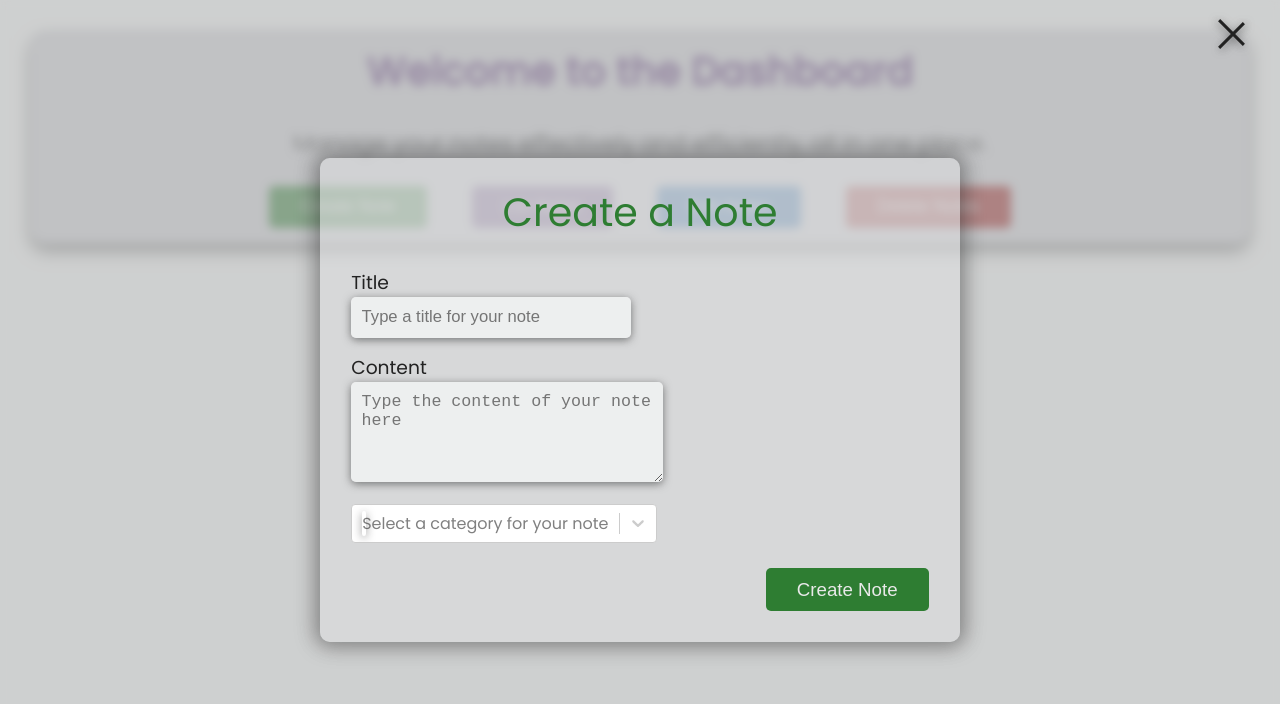
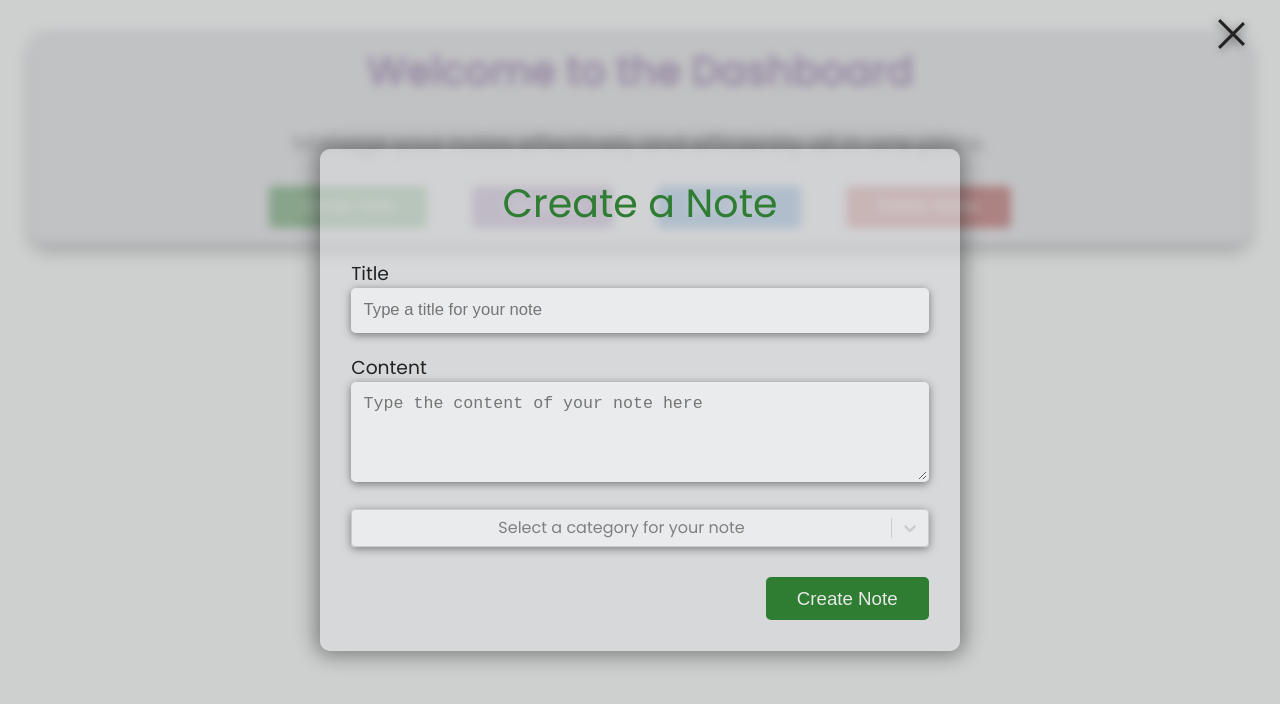
Before and after one commit to JuanWebDeveloper/studyhub-frontend, a Next.js app: page /dashboard in a window 1280 px wide. Shown: the top 704 px of the page. Built offline with nearby package versions, Linux system fonts and the light colour scheme.

Commit message:
Update form styles to enhance React-Select
The styles for the note category selector have been moved to a separate file and updated for a more professional look and feel.

```diff
--- a/src/common/utils/index.ts
+++ b/src/common/utils/index.ts
@@ -1,2 +1,3 @@
 //*> Exporting utilities related to note handling.
 export { noteCategories } from './notes/noteCategories';
+export { customNoteCategorySelectStyles } from './notes/noteCategoriesStyles';
--- /dev/null
+++ b/src/common/utils/notes/noteCategoriesStyles.ts
@@ -0,0 +1,22 @@
+import { StylesConfig } from 'react-select';
+
+export const customNoteCategorySelectStyles: StylesConfig = {
+ control: (styles, { isFocused }) => ({
+  ...styles,
+  backgroundColor: '#f7f8f895',
+  boxShadow: isFocused ? '0 0 20px 5px #22222265' : '0 2px 8px #22222280',
+ }),
+ menu: (styles) => ({ ...styles, backgroundColor: '#dfe1e2', boxShadow: '0 2px 8px #22222280' }),
+ option: (styles, { isSelected }) => ({
+  ...styles,
+  backgroundColor: isSelected ? '#0657a8' : '#dfe1e2',
+  color: isSelected ? '#e9e9e9' : '#222222',
+  textAlign: 'center',
+  '&:hover': {
+   backgroundColor: isSelected ? '#0657a8' : '#0657a890',
+   color: '#e9e9e9',
+  },
+ }),
+ placeholder: (styles) => ({ ...styles, textAlign: 'center' }),
+ singleValue: (styles) => ({ ...styles, textAlign: 'center' }),
+};
--- a/src/views/components/pages/dashboard/NoteFormModal.tsx
+++ b/src/views/components/pages/dashboard/NoteFormModal.tsx
@@ -2,7 +2,7 @@
 
 import Select from 'react-select';
 //*> Import the note categories.
-import { noteCategories } from '@/src/common/utils';
+import { noteCategories, customNoteCategorySelectStyles } from '@/src/common/utils';
 
 export const NoteFormModal = () => {
  return (
@@ -24,7 +24,7 @@ export const NoteFormModal = () => {
       <textarea id='content' name='content' placeholder='Type the content of your note here'></textarea>
      </div>
      <div className='form-group'>
-      <Select placeholder='Select a category for your note' options={noteCategories} />
+      <Select isSearchable={false} placeholder='Select a category for your note' options={noteCategories} styles={customNoteCategorySelectStyles} />
      </div>
      <button type='submit'>Create Note</button>
     </form>
--- a/src/views/scss/components/pages/dashboard/_note-form-modal.scss
+++ b/src/views/scss/components/pages/dashboard/_note-form-modal.scss
@@ -17,6 +17,7 @@
   right: $box-onehalf;
   top: $box-onehalf;
   width: 35px;
+  z-index: 10;
 
   .close-icon-bar {
    background-color: $text-color;
@@ -45,7 +46,7 @@
   border-radius: 10px;
   box-shadow: $tertiary-shadow;
   min-width: 50%;
-  max-width: 95%;
+  max-width: 90%;
   position: relative;
   padding: $box-onehalf;
 
@@ -58,7 +59,11 @@
    align-items: flex-start;
    display: flex;
    flex-direction: column;
-   gap: 15px;
+   gap: 20px;
+   width: 100%;
+
+   .form-group {
+    position: relative;
     width: 100%;
 
     label {
@@ -74,12 +79,11 @@
     }
 
     input[type='text'],
-   textarea,
-   select {
-    background-color: rgba($primary-bg, 0.7);
+    textarea {
+     background-color: rgba($primary-bg, 0.584);
      box-shadow: $secondary-shadow;
      border-radius: 5px;
-    border: none;
+     border: 2px solid transparent;
      font-size: toRem(0.8);
      padding: $box-quarter;
      transition: $transition-fourth;
@@ -87,6 +91,7 @@
 
      &:focus {
       box-shadow: $tertiary-shadow;
+      border-color: $edit-button-bg;
       outline: none;
      }
     }
@@ -97,14 +102,8 @@
      resize: vertical;
     }
 
-   select {
-    background-color: rgba($button-bg, 0.65);
-    cursor: pointer;
-    color: $white-color;
-    text-shadow: $white-shadow;
-
-    option {
-     text-align: center;
+    div {
+     transition: $transition-fourth;
     }
    }
 
```
Lines whose indentation alone changed are shown as unchanged.
